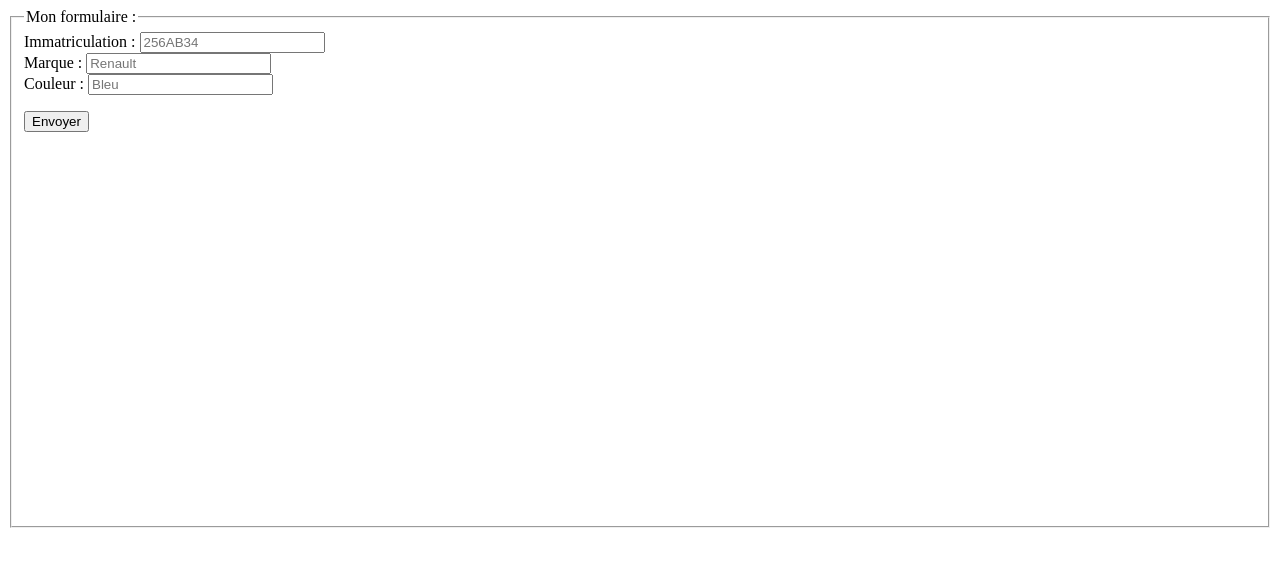
After one commit to 970M/tr-Php-Web-Serveur, a PHP site: page /formulaireVoiture.html in a window 1280 px wide. The commit adds this page. Shown: the top 567 px of the page. Run offline with PHP 8.4, Linux system fonts and the light colour scheme.

Commit message:
formulaireVoiture.php Ok

```diff
--- a/poo-basics/Voiture-poo.php
+++ b/poo-basics/Voiture.php
@@ -31,7 +31,7 @@ class Voiture
     // un setter
     public function setCouleur($m)
     {
-        $this->ouleur = $m;
+        $this->couleur = $m;
     }
 
     // --- Immatriculation ---
--- /dev/null
+++ b/poo-basics/formulaireVoiture.html
@@ -0,0 +1,52 @@
+<!DOCTYPE html>
+<html lang="en">
+    <head>
+        <meta charset="UTF-8" />
+        <meta http-equiv="X-UA-Compatible" content="IE=edge" />
+        <meta name="viewport" content="width=device-width, initial-scale=1.0" />
+        <link rel="stylesheet" href="style.css" />
+        <title>Document</title>
+    </head>
+    <body>
+        <form method="post" action="creerVoiture.php">
+            <fieldset>
+                <legend>Mon formulaire :</legend>
+                <div class="container">
+                    <div>
+                        <label for="immat_id">Immatriculation</label> :
+                        <input
+                            type="text"
+                            placeholder="256AB34"
+                            name="immatriculation"
+                            id="immat_id"
+                            required
+                        />
+                    </div>
+                    <div>
+                        <label for="immat_id">Marque</label> :
+                        <input
+                            type="text"
+                            placeholder="Renault"
+                            name="marque"
+                            id="marque_id"
+                            required
+                        />
+                    </div>
+                    <div>
+                        <label for="immat_id">Couleur</label> :
+                        <input
+                            type="text"
+                            placeholder="Bleu"
+                            name="couleur"
+                            id="couleur_id"
+                            required
+                        />
+                    </div>
+                </div>
+                <p>
+                    <input type="submit" value="Envoyer" />
+                </p>
+            </fieldset>
+        </form>
+    </body>
+</html>
--- /dev/null
+++ b/poo-basics/style.css
@@ -0,0 +1,9 @@
+.container {
+    display: flex;
+    flex-direction: column;
+    justify-content: space-between;
+}
+
+fieldset {
+    height: 500px;
+}
--- a/poo-basics/testVoiture-poo.php
+++ b/poo-basics/testVoiture.php
@@ -10,7 +10,7 @@
 
 <body>
     <?php
-    require_once 'Voiture-poo.php';
+    require_once 'Voiture.php';
 
     $vehicule1 = new Voiture("Dacia", "Rouge", "152548");
     $vehicule1->afficher();
```
Also changed, not shown: poo-basics/creerVoiture.php (+8 -0 lines), poo-basics/formulaireVoiture-poo.html (deleted, +0 -29 lines).
